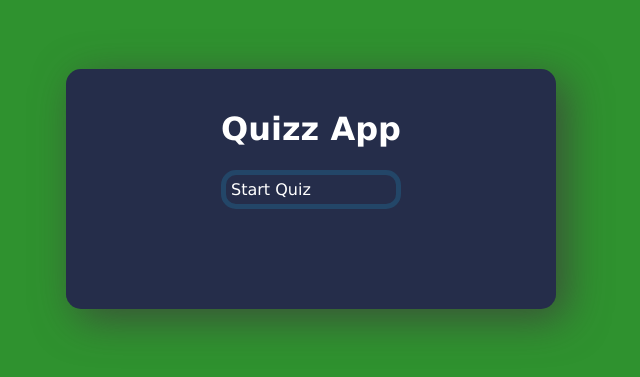
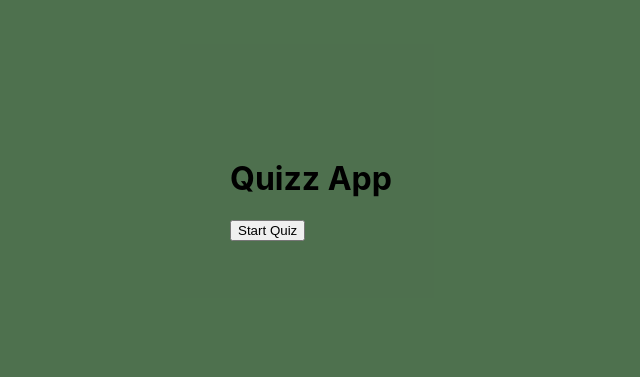
Before and after one commit to iamneo-production/ececfbcfdafeeaceeaebddddbbedcfcfdfbedeaaeafdbbc, a React (Create React App) app in the folder reactapp/: page / in a window 1280 px wide. Shown: the part 211-588 px from the top of the page, without its empty margins (329-969 px from the left). Built offline with nearby package versions, Linux system fonts and the light colour scheme.

Commit message:
Backup Commit

```diff
--- a/reactapp/src/App.css
+++ b/reactapp/src/App.css
@@ -1,3 +1,12 @@
-.App {
-  text-align: center;
+.app{
+  display: flex;
+  flex-direction: column;
+  justify-content: center;
+  align-items: center;
+  background-color: rgba(15, 62, 15, 0.738);
+  height: 100vh;
 }
+
+.card{
+  display: ;
+}
--- a/reactapp/src/App.js
+++ b/reactapp/src/App.js
@@ -1,6 +1,6 @@
 import { React, useState } from 'react';
 import Card from './components/UI/Card/Card';
-import './quizstyle.css'
+import './App.css'
 
 const App = () => {
     const Questionbank = [
@@ -62,12 +62,12 @@ const App = () => {
     return (
         <div className='app'>
             {isStart ?
-                <p>Hello</p>
-                // <Card question={Questionbank[questions]} />
+
+                <Card question={Questionbank[questions]} />
 
                 : <div>
                     <h1>Quizz App</h1>
-                    <button onClick={() => alert("eee")}>Start Quiz</button>
+                    <button onClick={() => setIsStart(true)}>Start Quiz</button>
                 </div>}
         </div>
     );
--- a/reactapp/src/components/UI/Card/Card.js
+++ b/reactapp/src/components/UI/Card/Card.js
@@ -2,8 +2,12 @@ import React from "react";
 import Button from "../Button/Button";
 
 const Card = ({question}) => {
+
+    const onClickHandler =()=>{
+
+    }
 return(
-    <div key = {question.id}>
+    <div key = {question.id} className="card">
         <h4>{question.Question}  </h4>
         <Button onClickHandler={onClickHandler} children={question.Answers[0]} />
         <Button onClickHandler={onClickHandler} children={question.Answers[1]} />
--- a/reactapp/src/quizstyle.css
+++ /dev/null
@@ -1,109 +0,0 @@
-body {
-    margin: 0;
-    font-family: -apple-system, BlinkMacSystemFont, 'Segoe UI', 'Roboto', 'Oxygen',
-      'Ubuntu', 'Cantarell', 'Fira Sans', 'Droid Sans', 'Helvetica Neue',
-      sans-serif;
-    -webkit-font-smoothing: antialiased;
-    -moz-osx-font-smoothing: grayscale;
-  }
-  * {
-    font-family: "Verdana", cursive, sans-serif;
-    color: #ffffff;
-  }
-
-  body {
-    background-color:#2f922f;
-    display: flex;
-    justify-content: center;
-    align-items: center;
-    min-height: 100vh;
-  }
-
-  .app {
-    background-color: #252d4a;
-    width: 450px;
-    min-height: 200px;
-    height: min-content;
-    border-radius: 15px;
-    padding: 20px;
-    box-shadow: 10px 10px 42px 0px rgba(63, 59, 59, 0.75);
-    display: flex;
-    justify-content: space-evenly;
-  }
-
-  .score-section {
-    display: flex;
-    font-size: 24px;
-    align-items: center;
-  }
-
-  /* QUESTION/TIMER/LEFT SECTION */
-  .question-section {
-    width: 100%;
-    position: relative;
-  }
-
-  .question-count {
-    margin-bottom: 20px;
-  }
-
-  .question-count span {
-    font-size: 28px;
-  }
-
-  .question-text {
-    margin-bottom: 12px;
-  }
-
-  .timer-text {
-    background: rgb(230, 153, 12);
-    padding: 15px;
-    margin-top: 20px;
-    margin-right: 20px;
-    border: 5px solid rgb(255, 189, 67);
-    border-radius: 15px;
-    text-align: center;
-  }
-
-  /* ANSWERS/RIGHT SECTION */
-  .answer-section {
-    width: 100%;
-    display: flex;
-    flex-direction: column;
-    justify-content: space-between;
-  }
-
-  button {
-    width: 100%;
-    font-size: 16px;
-    color: #ffffff;
-    background-color: #252d4a;
-    border-radius: 15px;
-    display: flex;
-    padding: 5px;
-    justify-content: flex-start;
-    align-items: center;
-    border: 5px solid #234668;
-    cursor: pointer;
-  }
-
-
-  .correct {
-    background-color: #2f922f;
-  }
-
-  .incorrect {
-    background-color: #ff3333;
-  }
-
-  button:hover {
-    background-color: #555e7d;
-  }
-
-  button:focus {
-    outline: none;
-  }
-
-  button svg {
-    margin-right: 5px;
-  }
```
Also changed, not shown: reactapp/src/QuizComp.js (deleted, +0 -111 lines).
